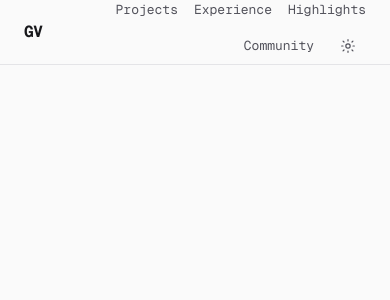
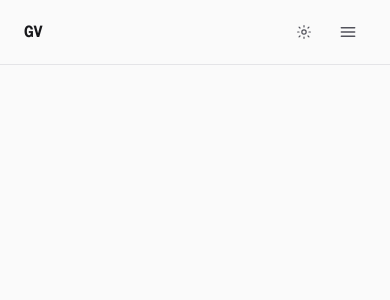
Before and after one commit to gabzy0423/gv-portfolio, a Next.js app: page / in a window 390 px wide. Shown: the top 300 px of the page. Built offline with nearby package versions, Linux system fonts and the light colour scheme.

Commit message:
Add responsive mobile navigation drawer

```diff
--- a/src/components/layout/Navbar.tsx
+++ b/src/components/layout/Navbar.tsx
@@ -1,4 +1,7 @@
+"use client";
+
 import Link from "next/link";
+import { useEffect, useState } from "react";
 import { ThemeToggle } from "@/components/ui/ThemeToggle";
 
 const links = [
@@ -9,22 +12,93 @@ const links = [
 ];
 
 export function Navbar() {
+  const [isMenuOpen, setIsMenuOpen] = useState(false);
+
+  useEffect(() => {
+    function handleKeyDown(event: KeyboardEvent) {
+      if (event.key === "Escape") {
+        setIsMenuOpen(false);
+      }
+    }
+
+    window.addEventListener("keydown", handleKeyDown);
+    return () => window.removeEventListener("keydown", handleKeyDown);
+  }, []);
+
   return (
-    <header className="sticky top-0 z-10 border-b border-line bg-background">
-      <nav aria-label="Primary navigation" className="mx-auto flex min-h-16 max-w-4xl flex-wrap items-center justify-between gap-4 px-6">
+    <header className="sticky top-0 z-30 border-b border-line bg-background">
+      <nav aria-label="Primary navigation" className="mx-auto flex min-h-16 max-w-4xl items-center justify-between gap-4 px-6">
         <Link href="/" className="shrink-0 font-mono text-base font-bold tracking-tight text-foreground" aria-label="GV home">
           GV
         </Link>
-        <div className="flex flex-1 flex-wrap items-center justify-end gap-x-4 gap-y-2 font-mono text-[13px] font-normal text-muted sm:gap-x-6 md:gap-x-7">
-          {links.map((link) => (
-            <Link key={link.href} href={link.href} className="whitespace-nowrap transition-colors hover:text-foreground focus-visible:rounded-sm focus-visible:outline-none focus-visible:ring-2 focus-visible:ring-accent focus-visible:ring-offset-4 focus-visible:ring-offset-background">
-              {link.label}
-            </Link>
-          ))}
-          <span className="ml-1 hidden h-6 w-px bg-line sm:block" aria-hidden="true" />
+        <div className="flex items-center gap-2">
+          <div className="hidden items-center gap-x-4 font-mono text-[13px] font-normal text-muted sm:flex md:gap-x-7">
+            {links.map((link) => (
+              <Link key={link.href} href={link.href} className="whitespace-nowrap transition-colors hover:text-foreground focus-visible:rounded-sm focus-visible:outline-none focus-visible:ring-2 focus-visible:ring-accent focus-visible:ring-offset-4 focus-visible:ring-offset-background">
+                {link.label}
+              </Link>
+            ))}
+            <span className="ml-1 h-6 w-px bg-line" aria-hidden="true" />
+          </div>
           <ThemeToggle />
+          <button
+            type="button"
+            onClick={() => setIsMenuOpen(true)}
+            aria-label="Open navigation menu"
+            aria-controls="mobile-navigation"
+            aria-expanded={isMenuOpen}
+            className="grid size-9 place-items-center rounded-md text-muted transition-colors hover:text-foreground focus-visible:outline-none focus-visible:ring-2 focus-visible:ring-accent focus-visible:ring-offset-2 focus-visible:ring-offset-background sm:hidden"
+          >
+            <svg viewBox="0 0 24 24" className="size-5" fill="none" stroke="currentColor" strokeWidth="1.8" aria-hidden="true">
+              <path strokeLinecap="round" d="M4 7h16M4 12h16M4 17h16" />
+            </svg>
+          </button>
         </div>
       </nav>
+
+      {isMenuOpen && (
+        <>
+          <button
+            type="button"
+            onClick={() => setIsMenuOpen(false)}
+            aria-label="Close navigation menu"
+            className="fixed inset-0 z-30 bg-black/20 sm:hidden"
+          />
+          <aside
+            role="dialog"
+            id="mobile-navigation"
+            aria-label="Mobile navigation"
+            aria-modal="true"
+            className="fixed inset-y-0 right-0 z-40 flex w-[min(19rem,85vw)] flex-col border-l border-line bg-background p-6 shadow-xl sm:hidden"
+          >
+            <div className="flex items-center justify-between">
+              <span className="font-mono text-xs font-bold uppercase tracking-[0.18em] text-muted">Menu</span>
+              <button
+                type="button"
+                onClick={() => setIsMenuOpen(false)}
+                aria-label="Close navigation menu"
+                className="grid size-11 place-items-center rounded-md text-muted transition-colors hover:text-foreground focus-visible:outline-none focus-visible:ring-2 focus-visible:ring-accent focus-visible:ring-offset-2 focus-visible:ring-offset-background"
+              >
+                <svg viewBox="0 0 24 24" className="size-5" fill="none" stroke="currentColor" strokeWidth="1.8" aria-hidden="true">
+                  <path strokeLinecap="round" d="m6 6 12 12M18 6 6 18" />
+                </svg>
+              </button>
+            </div>
+            <div className="mt-10 flex flex-col gap-1 font-mono text-sm text-muted">
+              {links.map((link) => (
+                <Link
+                  key={link.href}
+                  href={link.href}
+                  onClick={() => setIsMenuOpen(false)}
+                  className="rounded-md px-3 py-3 transition-colors hover:bg-foreground/5 hover:text-foreground focus-visible:outline-none focus-visible:ring-2 focus-visible:ring-accent"
+                >
+                  {link.label}
+                </Link>
+              ))}
+            </div>
+          </aside>
+        </>
+      )}
     </header>
   );
 }
```
